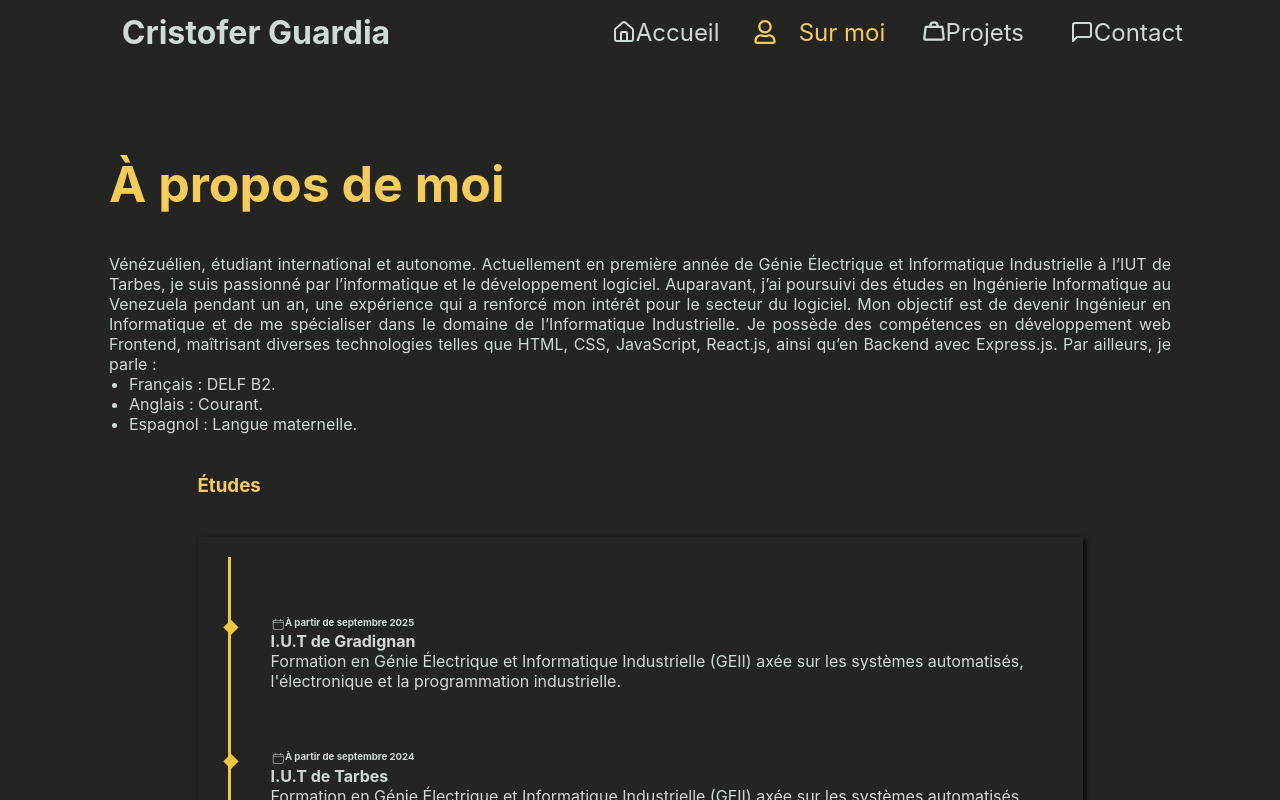
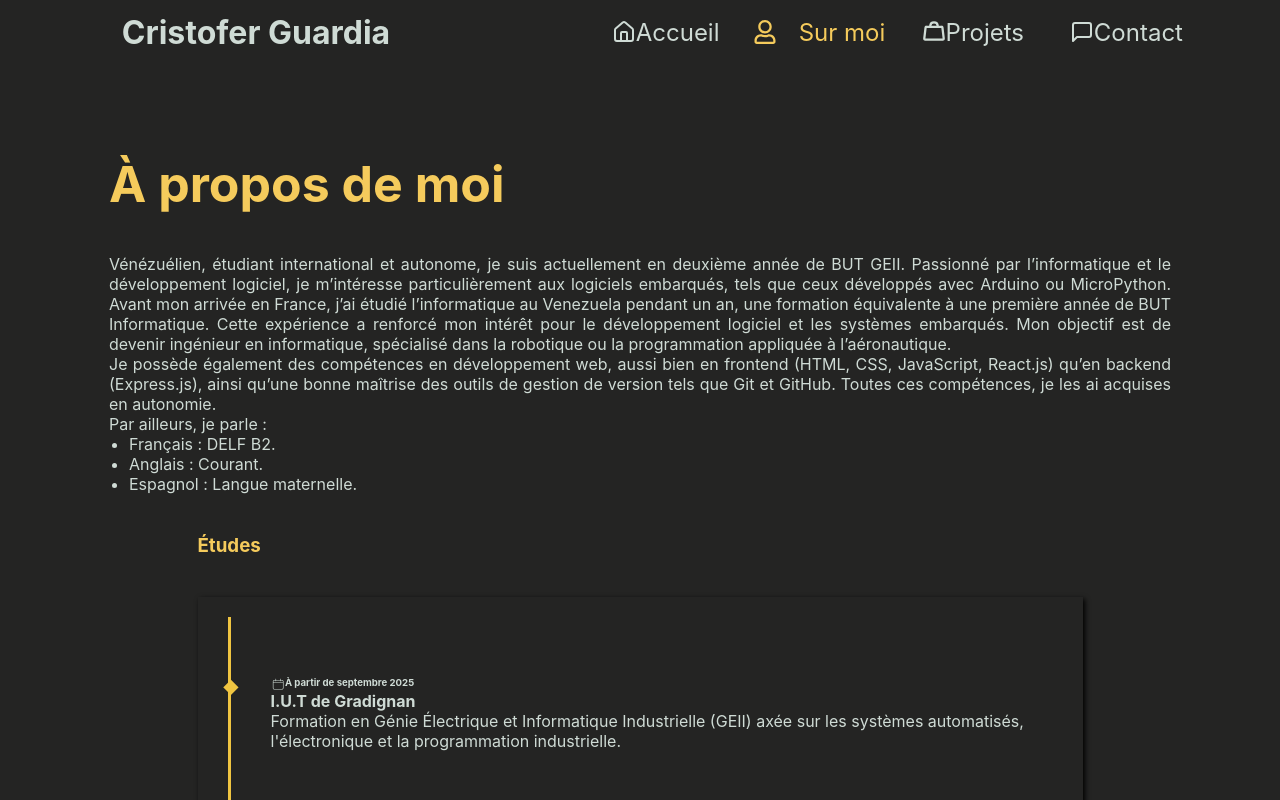
Before and after one commit to Cris-Guardia/portfolio, a React (Create React App) app: page /about in a window 1280 px wide. Shown: the top 800 px of the page. Built offline with nearby package versions, Linux system fonts and the light colour scheme.

Commit message:
Version 1.1.1

```diff
--- a/src/pages/About/About.jsx
+++ b/src/pages/About/About.jsx
@@ -12,9 +12,18 @@ function About(){
             <h2>À propos de moi</h2>
 
             <p>
-                Vénézuélien, étudiant international et autonome. Actuellement en première année de Génie Électrique et Informatique Industrielle à l’IUT de Tarbes, je suis passionné par l’informatique et le développement logiciel.
-                Auparavant, j’ai poursuivi des études en Ingénierie Informatique au Venezuela pendant un an, une expérience qui a renforcé mon intérêt pour le secteur du logiciel. Mon objectif est de devenir Ingénieur en Informatique et de me spécialiser dans le domaine de l’Informatique Industrielle.
-                Je possède des compétences en développement web Frontend, maîtrisant diverses technologies telles que HTML, CSS, JavaScript, React.js, ainsi qu’en Backend avec Express.js.
+                Vénézuélien, étudiant international et autonome, je suis actuellement en deuxième année de BUT GEII.
+                Passionné par l’informatique et le développement logiciel, je m’intéresse particulièrement aux logiciels embarqués,
+                tels que ceux développés avec Arduino ou MicroPython.
+                Avant mon arrivée en France, j’ai étudié l’informatique au Venezuela pendant un an,
+                une formation équivalente à une première année de BUT Informatique.
+                Cette expérience a renforcé mon intérêt pour le développement logiciel et les systèmes embarqués.
+                Mon objectif est de devenir ingénieur en informatique, spécialisé dans la robotique ou la programmation appliquée à l’aéronautique.
+                <br/>
+
+                Je possède également des compétences en développement web, aussi bien en frontend (HTML, CSS, JavaScript, React.js) qu’en backend (Express.js),
+                ainsi qu’une bonne maîtrise des outils de gestion de version tels que Git et GitHub. Toutes ces compétences, je les ai acquises en autonomie.
+                <br/>
                 Par ailleurs, je parle :
                 <ul>
                     <li>Français : DELF B2.</li>
@@ -42,7 +51,7 @@ function About(){
                         <li>
                             <span>
                                 <CiCalendar />
-                                <h6>À partir de septembre 2024</h6>
+                                <h6>Septembre 2024 - Juin 2025</h6>
                             </span>
                             <h4>I.U.T de Tarbes</h4>
                             <p>
--- a/src/pages/Home/Home.css
+++ b/src/pages/Home/Home.css
@@ -88,7 +88,7 @@
 
     }
 
-    .bg-blur{
+    /* .bg-blur{
         position: fixed;
         top: 0;
         left: 0;
@@ -96,7 +96,7 @@
         height: 100%;
         backdrop-filter: blur(10px);
         background: rgba(0, 0, 0, 0.1);
-    }
+    } */
 }
 
 
```
